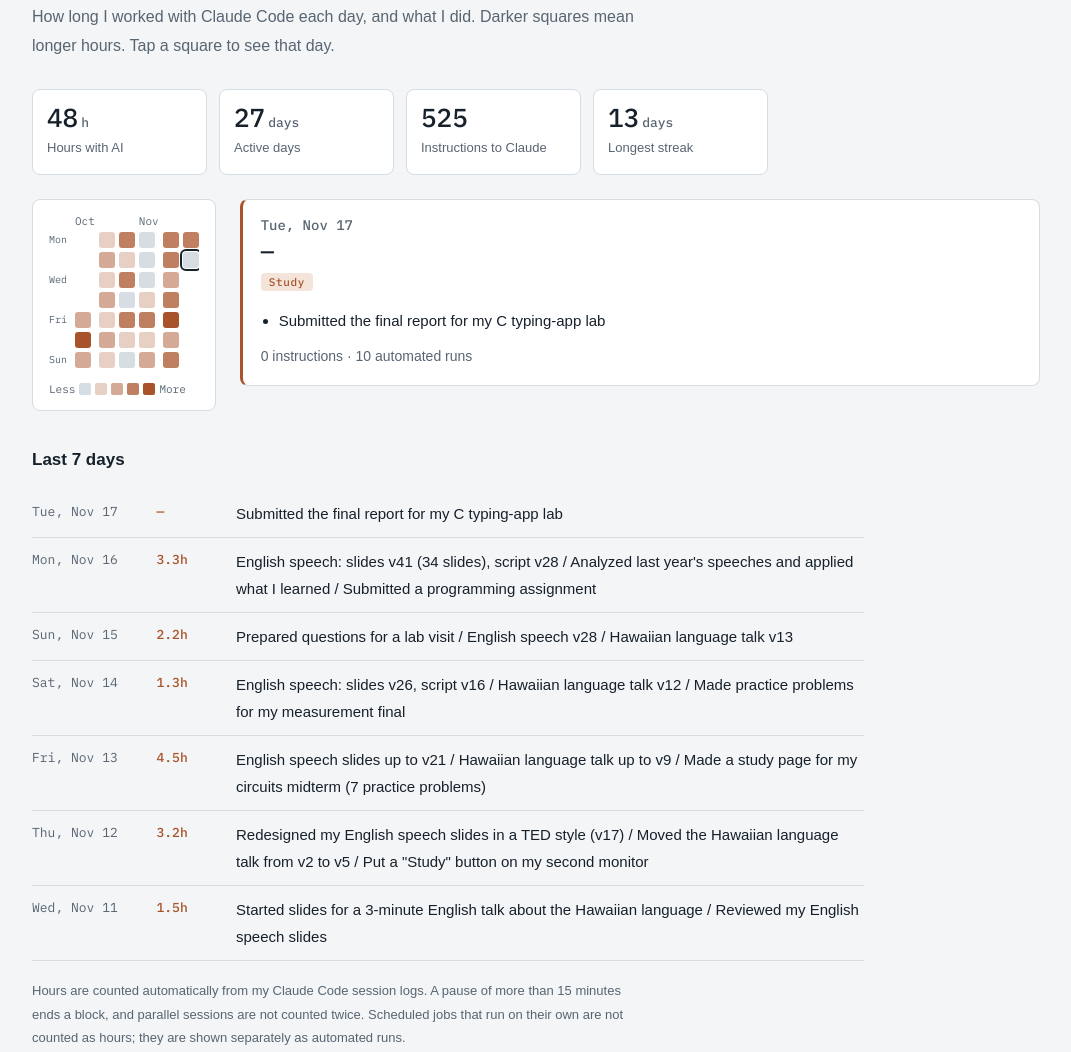
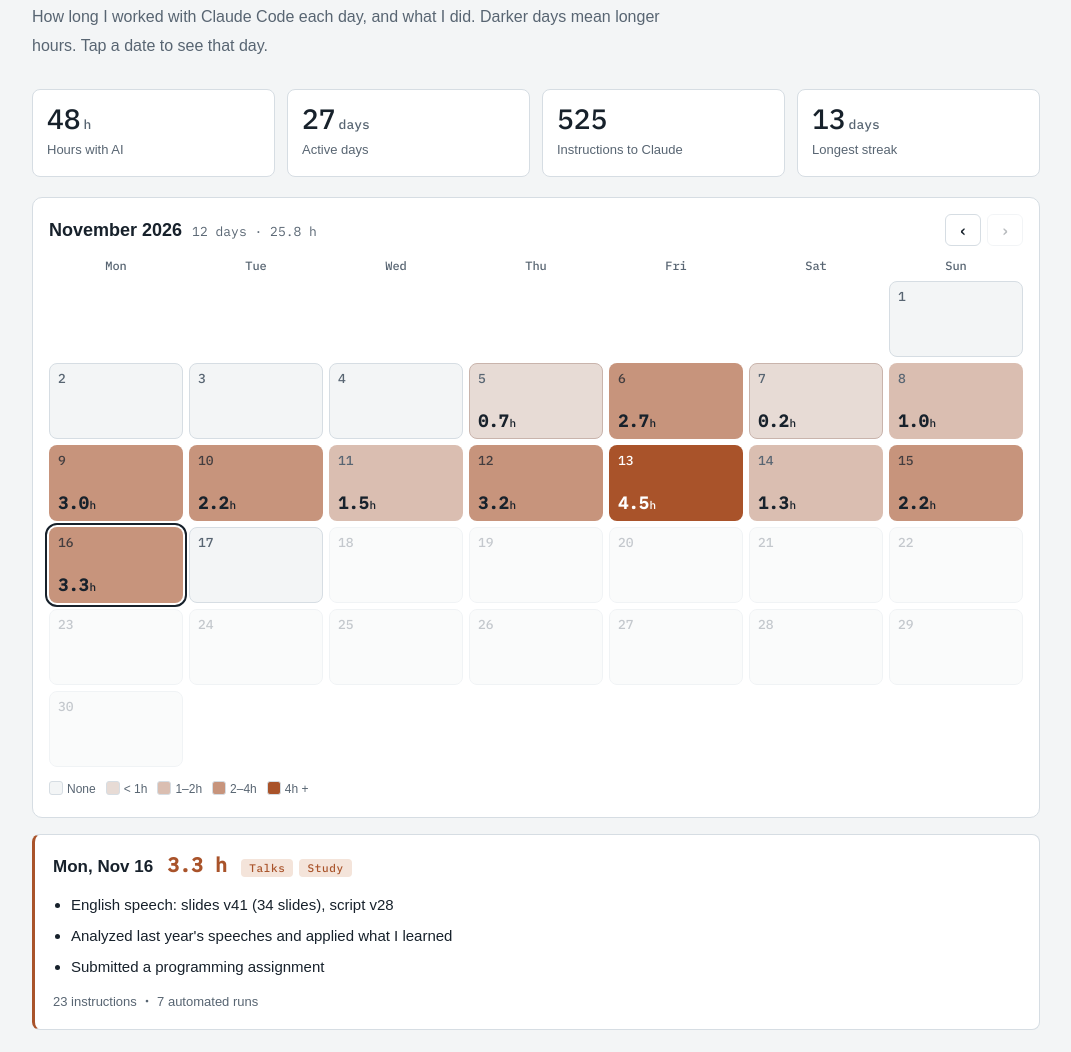
Before and after one commit to kohaku-hys/kohaku-hys, a plain HTML site: page index.html in a window 1280 px wide. Shown: the part 6950-8002 px from the top of the page, without its empty margins (104-1175 px from the left). Drawn offline with Linux system fonts and the light colour scheme; a web font is replaced by a local one.

Commit message:
毎日の記録を月のカレンダー（日付と時間をマスに書く）に作り直す
Co-Authored-By: Claude Opus 5.5 <noreply@anthropic.com>

```diff
--- a/index.html
+++ b/index.html
@@ -23,6 +23,7 @@
   --grid: rgba(23, 33, 43, 0.06);
   --accent: #a9532a;
   --accent-soft: #f4e4da;
+  --on-accent: #ffffff;
   --font-body: "IBM Plex Sans JP", "Hiragino Sans", "Yu Gothic UI", "Meiryo", sans-serif;
   --font-mono: "IBM Plex Mono", "Consolas", "Menlo", monospace;
   color-scheme: light;
@@ -30,12 +31,12 @@
 @media (prefers-color-scheme: dark) {
   :root:not([data-theme="light"]) {
     --bg: #0f1418; --surface: #161d23; --fg: #e5ebef; --muted: #98a6b2; --line: #28333c;
-    --grid: rgba(229, 235, 239, 0.05); --accent: #e3925f; --accent-soft: #3a2619; color-scheme: dark;
+    --grid: rgba(229, 235, 239, 0.05); --accent: #e3925f; --accent-soft: #3a2619; --on-accent: #1d120b; color-scheme: dark;
   }
 }
 :root[data-theme="dark"] {
   --bg: #0f1418; --surface: #161d23; --fg: #e5ebef; --muted: #98a6b2; --line: #28333c;
-  --grid: rgba(229, 235, 239, 0.05); --accent: #e3925f; --accent-soft: #3a2619; color-scheme: dark;
+  --grid: rgba(229, 235, 239, 0.05); --accent: #e3925f; --accent-soft: #3a2619; --on-accent: #1d120b; color-scheme: dark;
 }
 
 * { box-sizing: border-box; }
@@ -169,39 +170,56 @@ h3 { font-size: 17px; margin: 0 0 4px; line-height: 1.5; }
 @media (max-width: 560px) { .articles li { flex-direction: column; gap: 2px; } }
 
 /* 毎日の記録 */
-.log-stats { display: grid; grid-template-columns: repeat(4, minmax(0, 1fr)); gap: 12px; margin: 0 0 24px; max-width: 46em; }
+.log-stats { display: grid; grid-template-columns: repeat(4, minmax(0, 1fr)); gap: 12px; margin: 0 0 20px; }
 .stat { background: var(--surface); border: 1px solid var(--line); border-radius: 8px; padding: 12px 14px; min-width: 0; }
-.stat b { display: block; font: 500 26px/1.2 var(--font-mono); font-variant-numeric: tabular-nums; }
+.stat b { display: block; font: 500 28px/1.2 var(--font-mono); font-variant-numeric: tabular-nums; }
 .stat b small { font-size: 13px; color: var(--muted); margin-left: 3px; }
 .stat span { font-size: 13px; color: var(--muted); }
-.log-grid { display: grid; grid-template-columns: minmax(0, auto) minmax(0, 1fr); gap: 24px; align-items: start; }
-.heat-box { background: var(--surface); border: 1px solid var(--line); border-radius: 8px; padding: 14px 16px; min-width: 0; }
-.heat-scroll { overflow-x: auto; padding-bottom: 4px; }
-.heat { display: grid; grid-auto-flow: column; grid-template-rows: 14px repeat(7, 16px); gap: 4px; width: max-content; }
-.heat .mon { font: 400 11px/14px var(--font-mono); color: var(--muted); white-space: nowrap; }
-.heat .dow { font: 400 10px/16px var(--font-mono); color: var(--muted); padding-right: 4px; }
-.cell { width: 16px; height: 16px; border-radius: 3px; border: 0; padding: 0; background: var(--line); cursor: pointer; }
-.cell.out { background: transparent; cursor: default; }
-.cell.l1 { background: color-mix(in srgb, var(--accent) 28%, var(--surface)); }
-.cell.l2 { background: color-mix(in srgb, var(--accent) 50%, var(--surface)); }
-.cell.l3 { background: color-mix(in srgb, var(--accent) 74%, var(--surface)); }
-.cell.l4 { background: var(--accent); }
-.cell[aria-pressed="true"] { outline: 2px solid var(--fg); outline-offset: 1px; }
-.heat-legend { display: flex; align-items: center; gap: 4px; margin-top: 10px; font: 400 11px var(--font-mono); color: var(--muted); }
-.heat-legend i { width: 12px; height: 12px; border-radius: 2px; display: inline-block; }
-.day-card { background: var(--surface); border: 1px solid var(--line); border-left: 3px solid var(--accent); border-radius: 8px; padding: 16px 18px; min-width: 0; }
-.day-card .d { font: 500 14px var(--font-mono); color: var(--muted); }
-.day-card .h { font: 500 22px var(--font-mono); margin: 2px 0 8px; }
-.day-card ul { margin: 0; padding-left: 1.2em; display: grid; gap: 4px; font-size: 15px; }
+.cal { background: var(--surface); border: 1px solid var(--line); border-radius: 10px; padding: 16px; }
+.cal-head { display: flex; align-items: center; justify-content: space-between; gap: 12px; margin-bottom: 12px; }
+.cal-title { font-size: 18px; font-weight: 700; margin: 0; }
+.cal-title small { font: 400 13px var(--font-mono); color: var(--muted); margin-left: 10px; }
+.cal-nav { display: inline-flex; gap: 6px; }
+.cal-nav button { font: 500 16px var(--font-mono); width: 36px; height: 32px; border: 1px solid var(--line); border-radius: 6px; background: transparent; color: var(--fg); cursor: pointer; }
+.cal-nav button:disabled { opacity: 0.3; cursor: default; }
+.cal-grid { display: grid; grid-template-columns: repeat(7, minmax(0, 1fr)); gap: 6px; }
+.cal-dow { font: 500 12px var(--font-mono); color: var(--muted); text-align: center; padding-bottom: 2px; }
+.day { position: relative; min-height: 76px; border-radius: 8px; border: 1px solid var(--line); background: var(--bg); color: var(--fg); padding: 6px 8px; text-align: left; font: inherit; cursor: pointer; display: flex; flex-direction: column; justify-content: space-between; min-width: 0; }
+.day .n { font: 500 13px var(--font-mono); color: var(--muted); }
+.day .v { font: 700 17px var(--font-mono); font-variant-numeric: tabular-nums; }
+.day .v small { font-size: 11px; font-weight: 500; margin-left: 1px; }
+.day.blank { visibility: hidden; }
+.day.off { cursor: default; opacity: 0.35; }
+.day.l1 { background: color-mix(in srgb, var(--accent) 16%, var(--bg)); border-color: color-mix(in srgb, var(--accent) 30%, var(--line)); }
+.day.l2 { background: color-mix(in srgb, var(--accent) 34%, var(--bg)); border-color: transparent; }
+.day.l3 { background: color-mix(in srgb, var(--accent) 60%, var(--bg)); border-color: transparent; }
+.day.l4 { background: var(--accent); border-color: transparent; }
+.day.l4 .n, .day.l4 .v { color: var(--on-accent); }
+.day.l3 .n { color: var(--fg); opacity: 0.75; }
+.day[aria-pressed="true"] { outline: 2px solid var(--fg); outline-offset: 2px; }
+.cal-legend { display: flex; flex-wrap: wrap; align-items: center; gap: 6px 10px; margin-top: 12px; font-size: 12px; color: var(--muted); }
+.cal-legend i { width: 14px; height: 14px; border-radius: 3px; display: inline-block; vertical-align: -2px; margin-right: 4px; border: 1px solid var(--line); }
+.day-card { margin-top: 16px; background: var(--surface); border: 1px solid var(--line); border-left: 3px solid var(--accent); border-radius: 8px; padding: 16px 18px; }
+.day-card .top { display: flex; flex-wrap: wrap; align-items: baseline; gap: 4px 14px; margin-bottom: 8px; }
+.day-card .d { font-weight: 700; font-size: 17px; }
+.day-card .h { font: 700 20px var(--font-mono); color: var(--accent); }
+.day-card .meta { font-size: 13px; color: var(--muted); }
+.day-card ul { margin: 8px 0 0; padding-left: 1.2em; display: grid; gap: 4px; font-size: 15px; }
 .day-card .none { color: var(--muted); font-size: 14px; margin: 0; }
-.chips { display: flex; gap: 6px; flex-wrap: wrap; margin-bottom: 8px; }
-.recent { list-style: none; margin: 28px 0 0; padding: 0; display: grid; gap: 10px; max-width: 52em; }
+.chips { display: inline-flex; gap: 6px; flex-wrap: wrap; }
+.chips .tag { margin: 0; }
+.recent { list-style: none; margin: 0; padding: 0; display: grid; gap: 10px; max-width: 52em; }
 .recent li { display: grid; grid-template-columns: 7.5em 4.5em minmax(0, 1fr); gap: 12px; border-bottom: 1px solid var(--line); padding-bottom: 10px; font-size: 15px; }
-.recent .hrs { font: 500 13px/1.9 var(--font-mono); color: var(--accent); font-variant-numeric: tabular-nums; }
+.recent .hrs { font: 700 14px/1.8 var(--font-mono); color: var(--accent); font-variant-numeric: tabular-nums; }
 .log-note { font-size: 13px; color: var(--muted); margin: 18px 0 0; max-width: 46em; }
-@media (max-width: 860px) { .log-grid { grid-template-columns: minmax(0, 1fr); } }
 @media (max-width: 560px) {
   .log-stats { grid-template-columns: repeat(2, minmax(0, 1fr)); }
+  .cal { padding: 12px 10px; }
+  .cal-grid { gap: 4px; }
+  .day { min-height: 54px; padding: 4px 5px; border-radius: 6px; }
+  .day .n { font-size: 11px; }
+  .day .v { font-size: 13px; }
+  .day .v small { display: none; }
   .recent li { grid-template-columns: 6.5em minmax(0, 1fr); }
   .recent li > :last-child { grid-column: 1 / -1; }
 }
@@ -498,18 +516,26 @@ html { scroll-behavior: smooth; scroll-padding-top: 64px; }
     <div class="wrap">
       <p class="mark">Daily log</p>
       <h2><span lang="ja">毎日の記録</span><span lang="en">Daily log</span></h2>
-      <p class="sub"><span lang="ja">Claude Code と一緒に作業した時間と、その日にやったことです。色が濃い日ほど長く作業しています。マスを押すと、その日の中身が出ます。</span><span lang="en">How long I worked with Claude Code each day, and what I did. Darker squares mean longer hours. Tap a square to see that day.</span></p>
+      <p class="sub"><span lang="ja">Claude Code と一緒に作業した時間と、その日にやったことです。色が濃い日ほど長く作業しています。日付を押すと、その日の中身が出ます。</span><span lang="en">How long I worked with Claude Code each day, and what I did. Darker days mean longer hours. Tap a date to see that day.</span></p>
       <div class="log-stats" id="log-stats"></div>
-      <div class="log-grid">
-        <div class="heat-box">
-          <div class="heat-scroll"><div class="heat" id="heat" role="group" aria-label="calendar"></div></div>
-          <div class="heat-legend"><span lang="ja">短い</span><span lang="en">Less</span><i style="background: var(--line)"></i><i class="cell l1"></i><i class="cell l2"></i><i class="cell l3"></i><i class="cell l4"></i><span lang="ja">長い</span><span lang="en">More</span></div>
+      <div class="cal">
+        <div class="cal-head">
+          <p class="cal-title" id="cal-title"></p>
+          <div class="cal-nav"><button type="button" id="cal-prev" aria-label="previous month">‹</button><button type="button" id="cal-next" aria-label="next month">›</button></div>
         </div>
-        <div class="day-card" id="day-card" aria-live="polite"></div>
+        <div class="cal-grid" id="cal-grid"></div>
+        <div class="cal-legend">
+          <span><i style="background: var(--bg)"></i><span lang="ja">記録なし</span><span lang="en">None</span></span>
+          <span><i class="l1" style="background: color-mix(in srgb, var(--accent) 16%, var(--bg))"></i><span lang="ja">1時間未満</span><span lang="en">&lt; 1h</span></span>
+          <span><i style="background: color-mix(in srgb, var(--accent) 34%, var(--bg))"></i><span lang="ja">1〜2時間</span><span lang="en">1–2h</span></span>
+          <span><i style="background: color-mix(in srgb, var(--accent) 60%, var(--bg))"></i><span lang="ja">2〜4時間</span><span lang="en">2–4h</span></span>
+          <span><i style="background: var(--accent)"></i><span lang="ja">4時間以上</span><span lang="en">4h +</span></span>
+        </div>
       </div>
+      <div class="day-card" id="day-card" aria-live="polite"></div>
       <h3 class="upcoming-title"><span lang="ja">最近の7日</span><span lang="en">Last 7 days</span></h3>
       <ul class="recent" id="recent"></ul>
-      <p class="log-note"><span lang="ja">時間は Claude Code の会話の記録から機械で数えています。やり取りが15分以上止まったら、そこで区切ります。2つの会話を同時に開いていても二重には数えません。決まった時刻に自動で動く作業は時間に入れず、「自動で動いた回数」として別に数えています。</span><span lang="en">Hours are counted automatically from my Claude Code session logs. A pause of more than 15 minutes ends a block, and parallel sessions are not counted twice. Scheduled jobs that run on their own are not counted as hours; they are shown separately as automated runs.</span></p>
+      <p class="log-note"><span lang="ja">時間は Claude Code の会話の記録から機械で数えています。やり取りが15分以上止まったら、そこで区切ります。2つの会話を同時に開いていても二重には数えません。決まった時刻に自動で動く作業は時間に入れず、「自動で動いた作業」の回数として別に数えています。</span><span lang="en">Hours are counted automatically from my Claude Code session logs. A pause of more than 15 minutes ends a block, and parallel sessions are not counted twice. Scheduled jobs that run on their own are not counted as hours; they are shown separately as automated runs.</span></p>
     </div>
   </section>
 
@@ -632,7 +658,7 @@ html { scroll-behavior: smooth; scroll-padding-top: 64px; }
   };
   var DOW_JA = ["日", "月", "火", "水", "木", "金", "土"];
   var DOW_EN = ["Sun", "Mon", "Tue", "Wed", "Thu", "Fri", "Sat"];
-  var MON_EN = ["Jan", "Feb", "Mar", "Apr", "May", "Jun", "Jul", "Aug", "Sep", "Oct", "Nov", "Dec"];
+  var MON_EN = ["January", "February", "March", "April", "May", "June", "July", "August", "September", "October", "November", "December"];
   function el(tag, cls, html) { var e = document.createElement(tag); if (cls) e.className = cls; if (html != null) e.innerHTML = html; return e; }
   function esc(t) { return String(t).replace(/[&<>"]/g, function (c) { return { "&": "&amp;", "<": "&lt;", ">": "&gt;", '"': "&quot;" }[c]; }); }
   function bi(ja, en) { return '<span lang="ja">' + ja + '</span><span lang="en">' + en + "</span>"; }
@@ -641,20 +667,18 @@ html { scroll-behavior: smooth; scroll-padding-top: 64px; }
   function level(h) { return h <= 0 ? 0 : h < 1 ? 1 : h < 2 ? 2 : h < 4 ? 3 : 4; }
   function fmtDate(d) {
     var dt = parse(d);
-    return bi((dt.getMonth() + 1) + "月" + dt.getDate() + "日（" + DOW_JA[dt.getDay()] + "）", DOW_EN[dt.getDay()] + ", " + MON_EN[dt.getMonth()] + " " + dt.getDate());
+    return bi((dt.getMonth() + 1) + "月" + dt.getDate() + "日（" + DOW_JA[dt.getDay()] + "）", DOW_EN[dt.getDay()] + ", " + MON_EN[dt.getMonth()].slice(0, 3) + " " + dt.getDate());
   }
   function chips(t) { return (t || []).map(function (x) { return TAG[x] ? '<span class="tag">' + bi(TAG[x].ja, TAG[x].en) + "</span>" : ""; }).join(""); }
   function hrs(h) { return h > 0 ? h.toFixed(1) + "h" : "—"; }
 
   fetch("assets/activity.json", { cache: "no-cache" }).then(function (r) { return r.json(); }).then(function (data) {
     var days = data.days, keys = Object.keys(days).sort();
-    var total = 0, active = 0, prompts = 0, auto = 0;
-    keys.forEach(function (k) { var r = days[k]; total += r.h; prompts += r.p; auto += r.a; if (r.h > 0) active++; });
-    var streak = 0, best = 0, run = 0;
+    var total = 0, active = 0, prompts = 0, best = 0, run = 0;
+    keys.forEach(function (k) { var r = days[k]; total += r.h; prompts += r.p; if (r.h > 0) active++; });
     for (var t = parse(data.since); key(t) <= data.until; t.setDate(t.getDate() + 1)) {
       var r0 = days[key(t)]; if (r0 && r0.h > 0) { run++; if (run > best) best = run; } else run = 0;
     }
-    streak = run;
     var stats = document.getElementById("log-stats");
     [
       [Math.round(total) + "<small>h</small>", bi("AI と作業した時間", "Hours with AI")],
@@ -663,53 +687,72 @@ html { scroll-behavior: smooth; scroll-padding-top: 64px; }
       [best + "<small>" + bi("日", "days") + "</small>", bi("いちばん長く続いた日数", "Longest streak")]
     ].forEach(function (s) { stats.appendChild(el("div", "stat", "<b>" + s[0] + "</b>" + s[1])); });
 
-    var heat = document.getElementById("heat");
-    var start = parse(data.since); start.setDate(start.getDate() - ((start.getDay() + 6) % 7));
-    var end = parse(data.until);
-    heat.appendChild(el("span", "mon", ""));
-    ["月", "", "水", "", "金", "", "日"].forEach(function (d, i) {
-      heat.appendChild(el("span", "dow", d ? bi(d, ["Mon", "", "Wed", "", "Fri", "", "Sun"][i]) : ""));
-    });
-    var cells = {}, lastMonth = -1;
-    for (var w = new Date(start); w <= end; w.setDate(w.getDate() + 7)) {
-      var m = w.getMonth();
-      heat.appendChild(el("span", "mon", m !== lastMonth ? bi((m + 1) + "月", MON_EN[m]) : ""));
-      lastMonth = m;
-      for (var i = 0; i < 7; i++) {
-        var d = new Date(w); d.setDate(d.getDate() + i);
-        var k = key(d), r = days[k];
-        if (k < data.since || k > data.until) { heat.appendChild(el("span", "cell out")); continue; }
-        var h = r ? r.h : 0;
-        var b = el("button", "cell l" + level(h));
+    var first = parse(data.since), last = parse(data.until);
+    var minM = first.getFullYear() * 12 + first.getMonth(), maxM = last.getFullYear() * 12 + last.getMonth();
+    var curM = maxM, selected = null;
+    var grid = document.getElementById("cal-grid"), title = document.getElementById("cal-title");
+    var prev = document.getElementById("cal-prev"), next = document.getElementById("cal-next");
+    var card = document.getElementById("day-card");
+
+    function monthTotal(y, m) {
+      var h = 0, n = 0;
+      keys.forEach(function (k) { var d = parse(k); if (d.getFullYear() === y && d.getMonth() === m) { h += days[k].h; if (days[k].h > 0) n++; } });
+      return { h: h, n: n };
+    }
+    function draw() {
+      var y = Math.floor(curM / 12), m = curM % 12, mt = monthTotal(y, m);
+      title.innerHTML = bi(y + "年" + (m + 1) + "月", MON_EN[m] + " " + y) +
+        "<small>" + bi(mt.n + "日・" + mt.h.toFixed(1) + "時間", mt.n + " days · " + mt.h.toFixed(1) + " h") + "</small>";
+      prev.disabled = curM <= minM; next.disabled = curM >= maxM;
+      grid.innerHTML = "";
+      ["月", "火", "水", "木", "金", "土", "日"].forEach(function (d, i) {
+        grid.appendChild(el("div", "cal-dow", bi(d, ["Mon", "Tue", "Wed", "Thu", "Fri", "Sat", "Sun"][i])));
+      });
+      var d1 = new Date(y, m, 1), pad = (d1.getDay() + 6) % 7;
+      for (var i = 0; i < pad; i++) grid.appendChild(el("div", "day blank"));
+      var dim = new Date(y, m + 1, 0).getDate();
+      for (var dd = 1; dd <= dim; dd++) {
+        var k = key(new Date(y, m, dd)), r = days[k], inRange = k >= data.since && k <= data.until;
+        var b = el("button", "day" + (inRange ? " l" + level(r ? r.h : 0) : " off"));
         b.type = "button"; b.dataset.day = k;
-        b.title = k + "  " + hrs(h);
-        b.setAttribute("aria-label", k + " " + hrs(h));
-        b.setAttribute("aria-pressed", "false");
-        b.addEventListener("click", function () { show(this.dataset.day); });
-        heat.appendChild(b); cells[k] = b;
+        b.innerHTML = '<span class="n">' + dd + '</span><span class="v">' + (inRange && r && r.h > 0 ? r.h.toFixed(1) + "<small>h</small>" : "") + "</span>";
+        b.setAttribute("aria-label", k + " " + (r ? hrs(r.h) : ""));
+        b.setAttribute("aria-pressed", String(k === selected));
+        if (inRange) b.addEventListener("click", function () { show(this.dataset.day); });
+        else b.disabled = true;
+        grid.appendChild(b);
       }
     }
-    var card = document.getElementById("day-card");
     function show(k) {
-      Object.keys(cells).forEach(function (c) { cells[c].setAttribute("aria-pressed", String(c === k)); });
+      selected = k;
+      grid.querySelectorAll(".day[data-day]").forEach(function (c) { c.setAttribute("aria-pressed", String(c.dataset.day === k)); });
       var r = days[k] || { h: 0, p: 0, a: 0 };
-      var html = '<div class="d">' + fmtDate(k) + '</div><div class="h">' + hrs(r.h) + "</div>";
-      if (r.t && r.t.length) html += '<div class="chips">' + chips(r.t) + "</div>";
+      var html = '<div class="top"><span class="d">' + fmtDate(k) + '</span><span class="h">' + (r.h > 0 ? r.h.toFixed(1) + bi("時間", " h") : "") + "</span>";
+      if (r.t && r.t.length) html += '<span class="chips">' + chips(r.t) + "</span>";
+      html += "</div>";
       if (r.ja && r.ja.length) {
         html += '<ul lang="ja">' + r.ja.map(function (x) { return "<li>" + esc(x) + "</li>"; }).join("") + "</ul>";
         html += '<ul lang="en">' + r.en.map(function (x) { return "<li>" + esc(x) + "</li>"; }).join("") + "</ul>";
       } else {
         html += '<p class="none">' + bi("この日は Claude との作業の記録がありません。", "No work with Claude was recorded on this day.") + "</p>";
       }
-      if (r.p || r.a) html += '<p class="none" style="margin-top:10px">' + bi("指示 " + r.p + " 回・自動で動いた作業 " + r.a + " 回", r.p + " instructions · " + r.a + " automated runs") + "</p>";
+      var meta = [];
+      if (r.p) meta.push(bi("Claude に指示 " + r.p + " 回", r.p + " instructions"));
+      if (r.a) meta.push(bi("自動で動いた作業 " + r.a + " 回", r.a + " automated runs"));
+      if (meta.length) html += '<p class="meta" style="margin:10px 0 0">' + meta.join(" ・ ") + "</p>";
       card.innerHTML = html;
     }
-    var withText = keys.filter(function (k) { return days[k].ja && days[k].ja.length; });
-    show(withText.length ? withText[withText.length - 1] : keys[keys.length - 1]);
-    var sc = heat.parentNode; sc.scrollLeft = sc.scrollWidth;
+    prev.addEventListener("click", function () { if (curM > minM) { curM--; draw(); } });
+    next.addEventListener("click", function () { if (curM < maxM) { curM++; draw(); } });
+
+    // 最初に見せるのは、時間も中身もある最後の日
+    var good = keys.filter(function (k) { return days[k].h > 0 && days[k].ja && days[k].ja.length; });
+    var start = good.length ? good[good.length - 1] : keys[keys.length - 1];
+    var sd = parse(start); curM = sd.getFullYear() * 12 + sd.getMonth();
+    selected = start; draw(); show(start);
 
     var recent = document.getElementById("recent");
-    withText.slice(-7).reverse().forEach(function (k) {
+    keys.filter(function (k) { return days[k].ja && days[k].ja.length; }).slice(-7).reverse().forEach(function (k) {
       var r = days[k];
       recent.appendChild(el("li", "", '<span class="when">' + fmtDate(k) + '</span><span class="hrs">' + hrs(r.h) + "</span><span>" +
         '<span lang="ja">' + esc(r.ja.join("／")) + '</span><span lang="en">' + esc(r.en.join(" / ")) + "</span></span>"));
```
